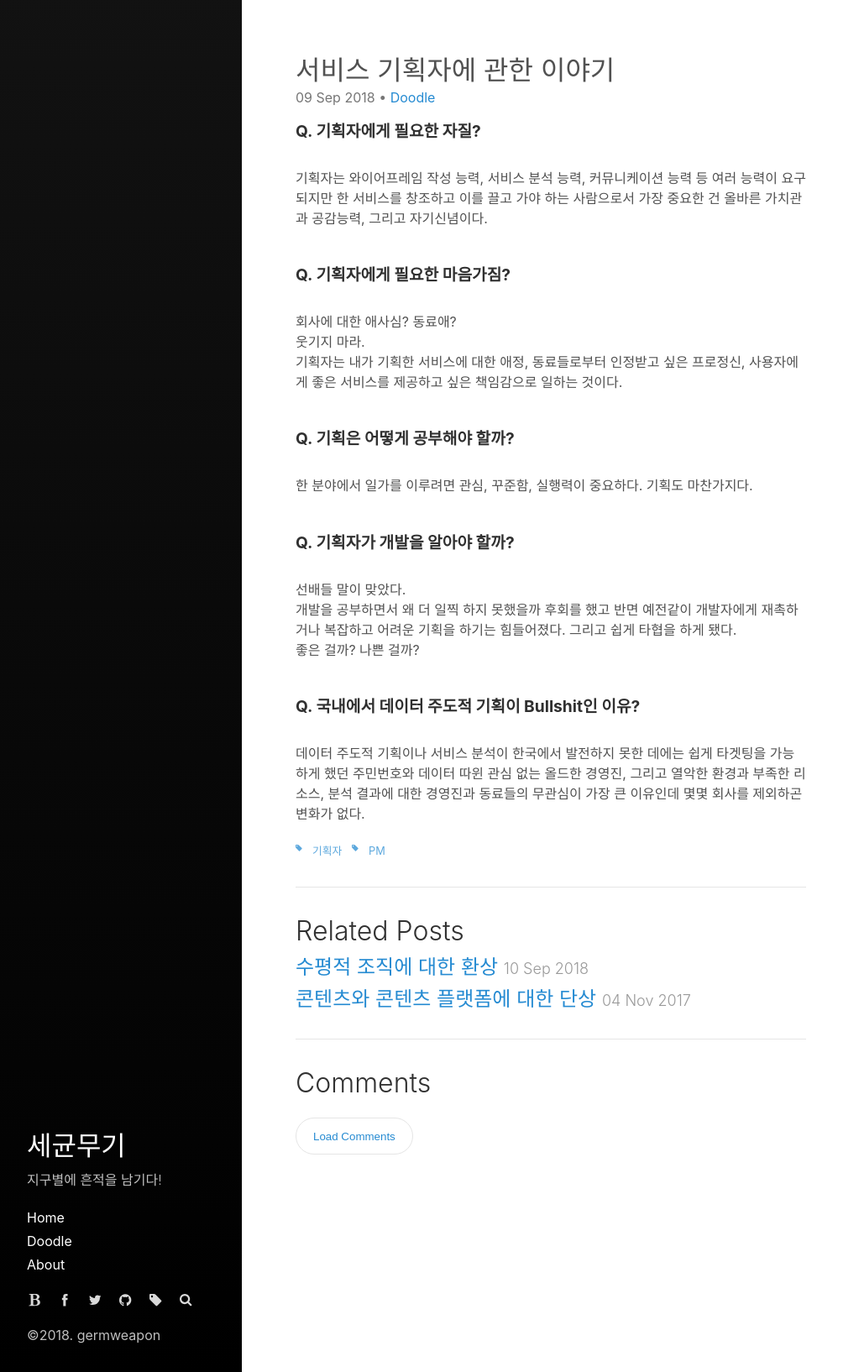
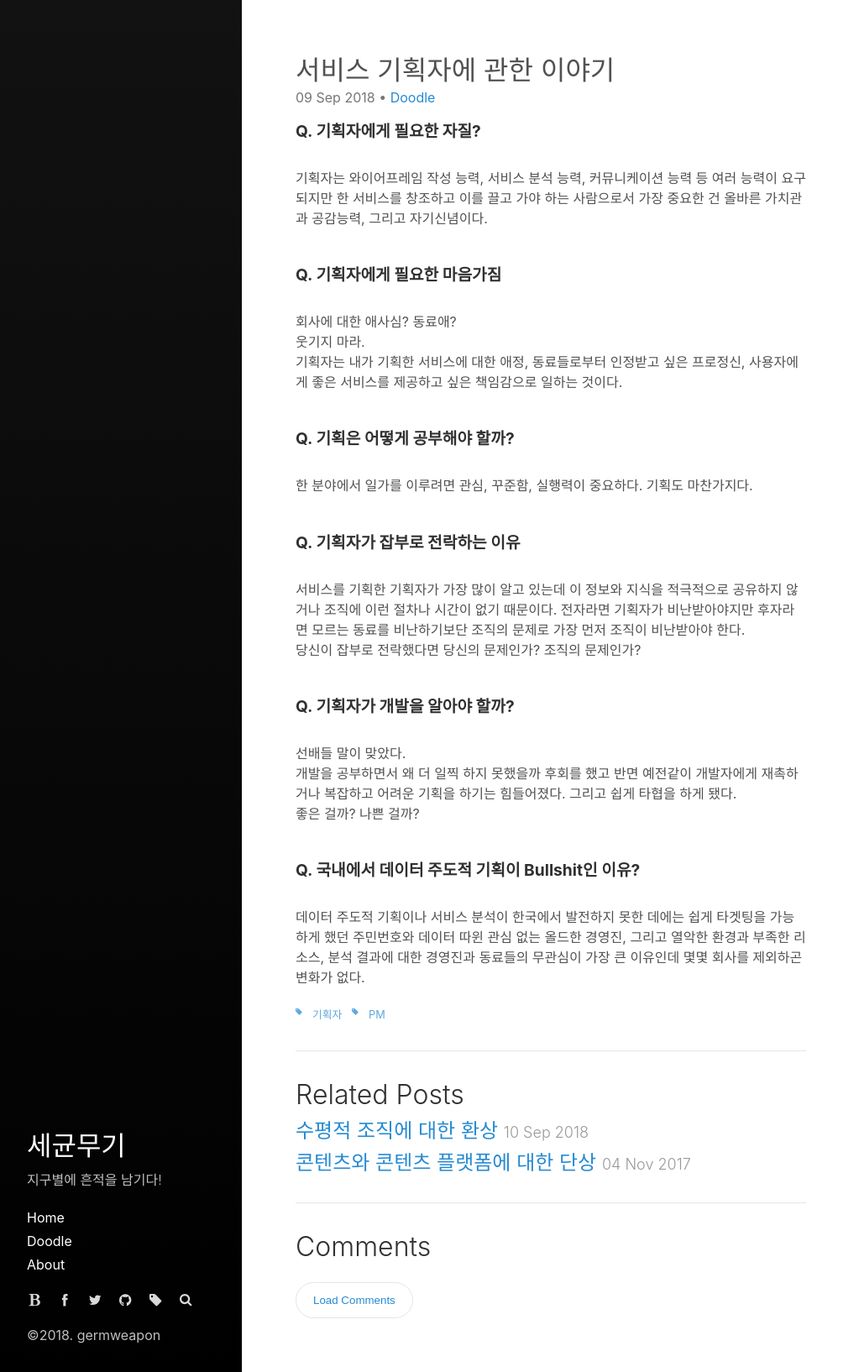
Before and after one commit to germweapon/germweapon.github.io, a Jekyll site: the page built from _posts/2018-09-09-기획자에게-필요한-자질은?.md, in a window 1280 px wide. Shown: the whole page at 84% size, without its empty margins (0-1023 px from the left). Built offline with Jekyll 4.4.1, drawn with Linux system fonts in a browser that asks for light colours.

Commit message:
added new sentence

```diff
--- a/_posts/2018-09-09-기획자에게-필요한-자질은?.md
+++ b/_posts/2018-09-09-기획자에게-필요한-자질은?.md
@@ -16,7 +16,7 @@ tags:
 기획자는 와이어프레임 작성 능력, 서비스 분석 능력, 커뮤니케이션 능력 등 여러 능력이 요구되지만 한 서비스를 창조하고 이를 끌고 가야 하는 사람으로서 가장 중요한 건 올바른 가치관과 공감능력, 그리고 자기신념이다.
 <br/>
 <br/>
-#### **Q. 기획자에게 필요한 마음가짐?**
+#### **Q. 기획자에게 필요한 마음가짐**
 <br/>
 회사에 대한 애사심? 동료애?<br/>
 웃기지 마라.<br/>
@@ -28,6 +28,11 @@ tags:
 한 분야에서 일가를 이루려면 관심, 꾸준함, 실행력이 중요하다. 기획도 마찬가지다.
 <br/>
 <br/>
+#### **Q. 기획자가 잡부로 전락하는 이유**
+<br/>
+서비스를 기획한 기획자가 가장 많이 알고 있는데 이 정보와 지식을 적극적으로 공유하지 않거나 조직에 이런 절차나 시간이 없기 때문이다. 전자라면 기획자가 비난받아야지만 후자라면 모르는 동료를 비난하기보단 조직의 문제로 가장 먼저 조직이 비난받아야 한다.<br/>
+당신이 잡부로 전락했다면 당신의 문제인가? 조직의 문제인가?<br/>
+<br/>
 #### **Q. 기획자가 개발을 알아야 할까?**
 <br/>
 선배들 말이 맞았다.<br/>
```
